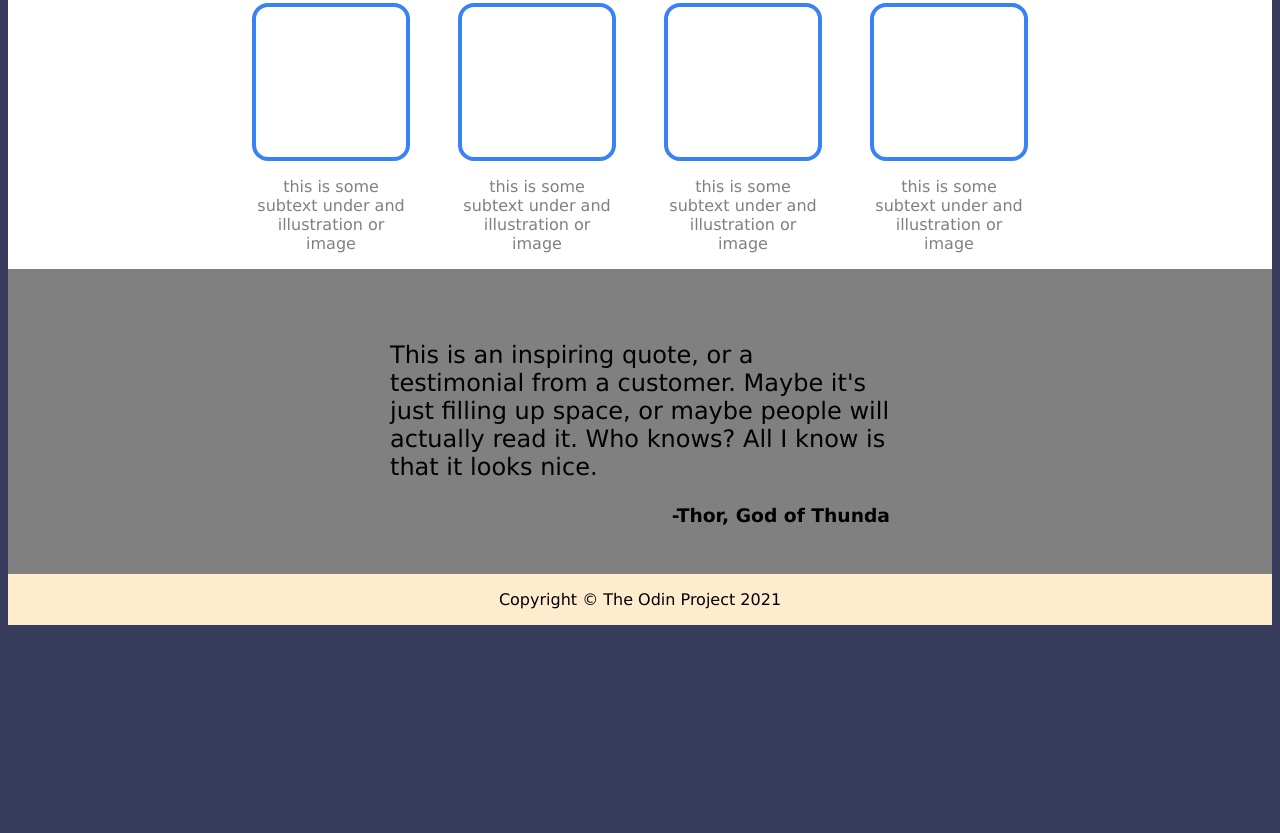
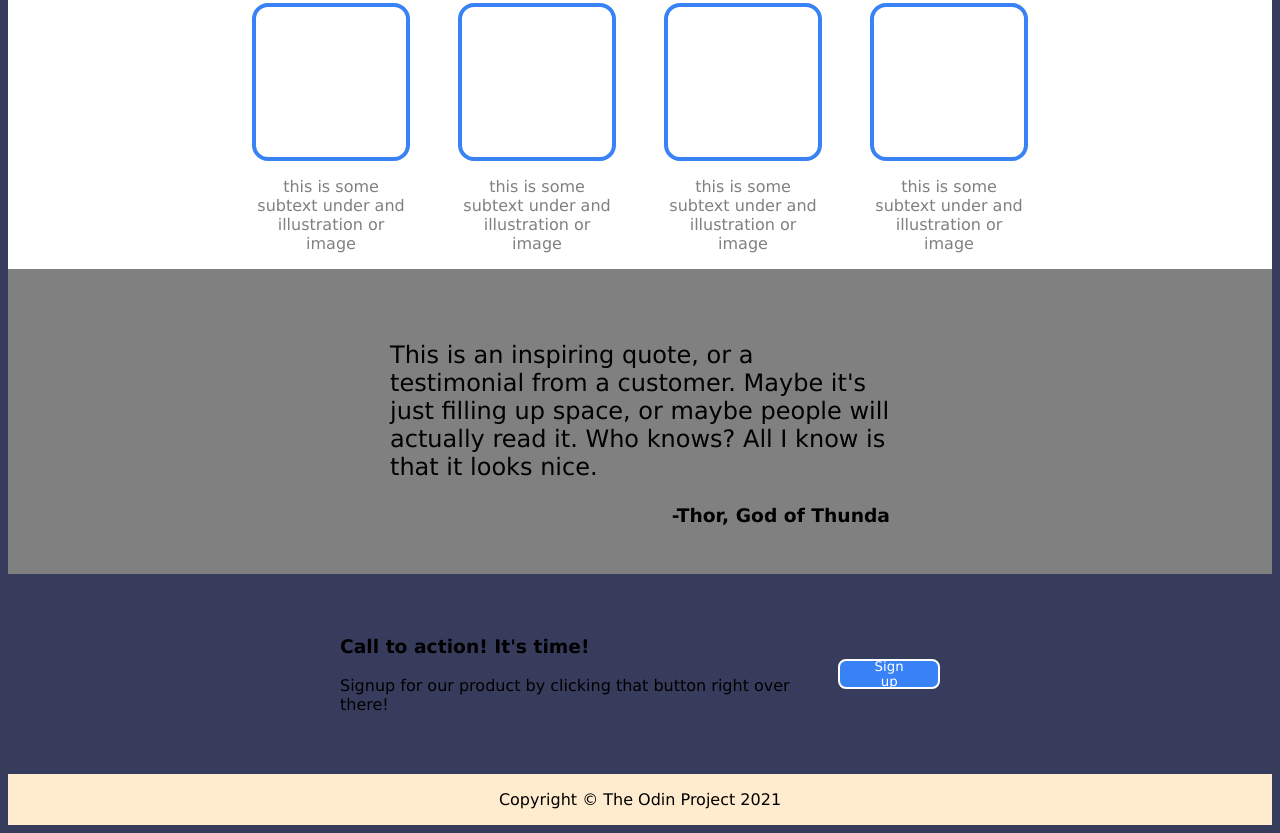
Before and after one commit to qmierlak/foundations-landing-page, a plain HTML site: page index.html in a window 1280 px wide. Shown: the part 472-1305 px from the top of the page. Before the commit the page ends 1105 px from the top, so only its background shows below. Drawn offline with Linux system fonts and the light colour scheme.

Commit message:
Center cta section

```diff
--- a/index.html
+++ b/index.html
@@ -90,7 +90,19 @@
         </div>
     </div>
     <div class="cta-section">
-
+        <div class="cta-card">
+            <div class="cta-text">
+                <h3>
+                    Call to action! It's time!
+                </h3>
+                <p>
+                    Signup for our product by clicking that button right over there!
+                </p>
+            </div>
+            <button class="cta-signup">
+                Sign up
+            </button>
+        </div>
     </div>
 
     <div class="footer">
--- a/style.css
+++ b/style.css
@@ -146,10 +146,36 @@ a,
 }
 
 /** CTA section **/
+.cta-section {
+    display: flex;
+    justify-content: center;
+    align-items: center;
+}
+.cta-card {
+    display: flex;
+    justify-content: space-around;
+    width: 600px;
+    height: 200px;
+    align-items: center;
+}
 
+.cta-card button {
+    background-color: #3882F6;;
+    border: 2px solid white;
+    border-radius: 8px;
+    padding: 8px 24px;
+    flex-grow: 0;
+    height: 30px;
+    color: white;
+    align-self: center;
 
-
-
+    display: flex;
+    align-items: center;
+}
+.cta-text {
+    margin: 0;
+    padding: 0;
+}
 
 
 
```
